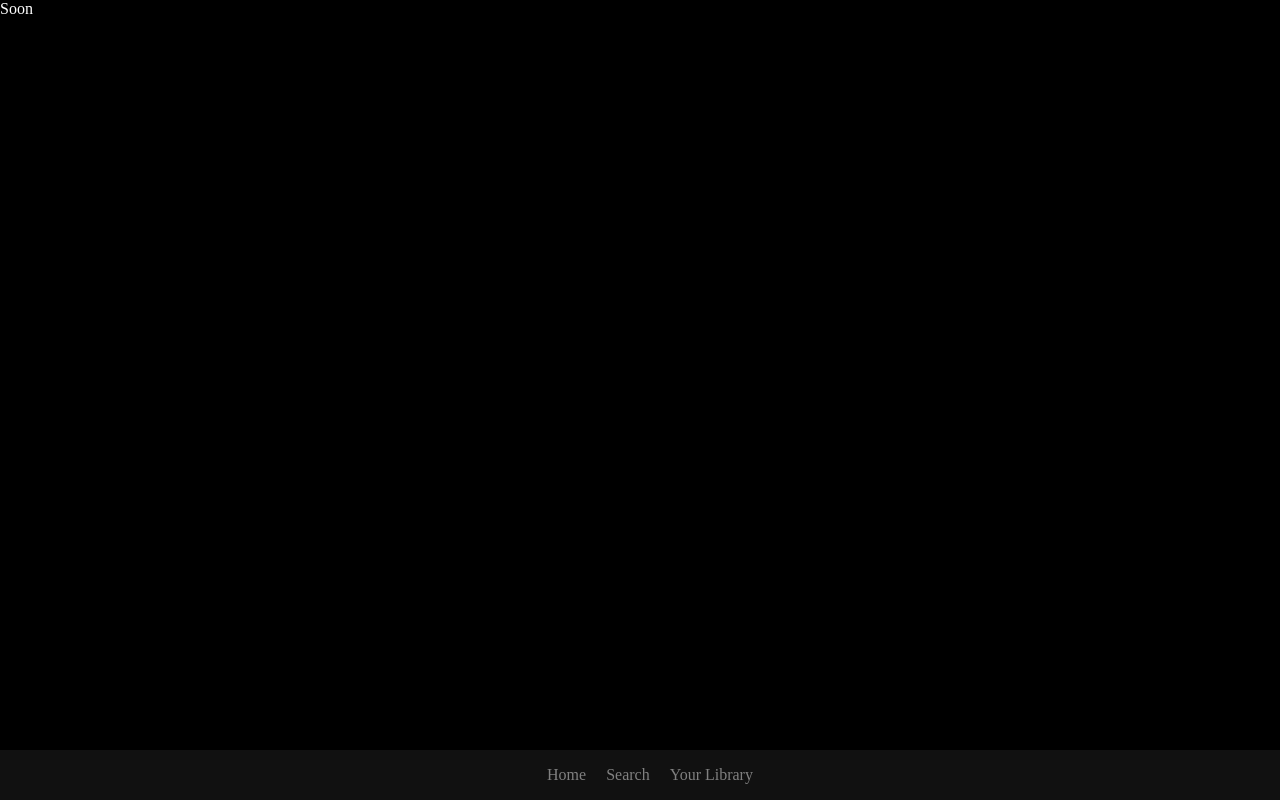
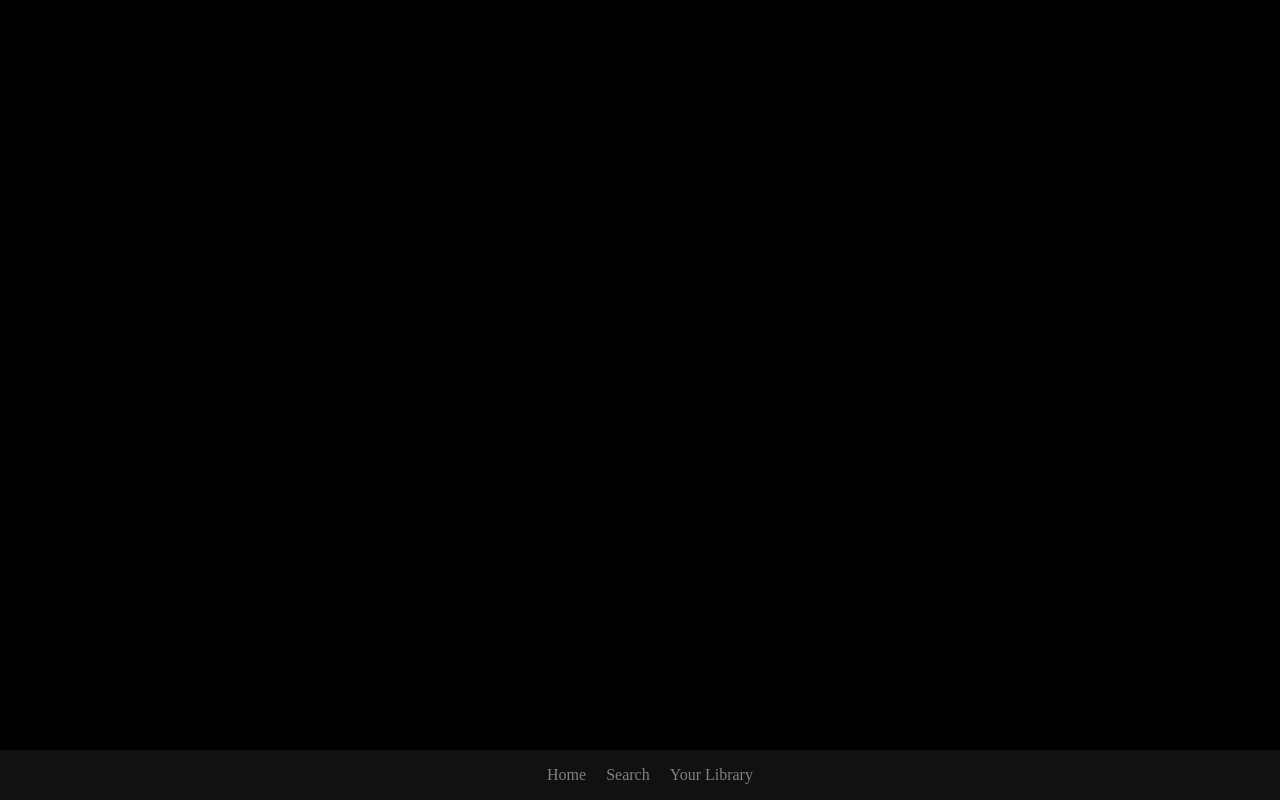
Before and after one commit to DesiRorie/Melodius, a React (Vite) app: page /test in a window 1280 px wide. Built offline with nearby package versions, Linux system fonts and the light colour scheme.

Commit message:
"styles"

```diff
--- a/src/App.css
+++ b/src/App.css
@@ -94,9 +94,11 @@ html {
 .bottomNav ul li a {
   color: white;
   text-decoration: none;
+  transition: 0.5s;
 }
 .bottomNav ul li a:hover {
-  color: red;
+  color: rgba(164, 14, 251);
+  transition: 0.5s;
 }
 .yourShows h2 {
   margin-left: 2px;
@@ -131,6 +133,7 @@ html {
     flex-direction: row;
     flex-wrap: wrap;
     justify-content: center;
+    margin-left: 0;
   }
   .suggestionBox {
     height: 60px;
--- a/src/components/Test.jsx
+++ b/src/components/Test.jsx
@@ -1,7 +1,7 @@
 import React from "react";
 
 const Test = () => {
-  return <div>Soon</div>;
+  return <div></div>;
 };
 
 export default Test;
```
